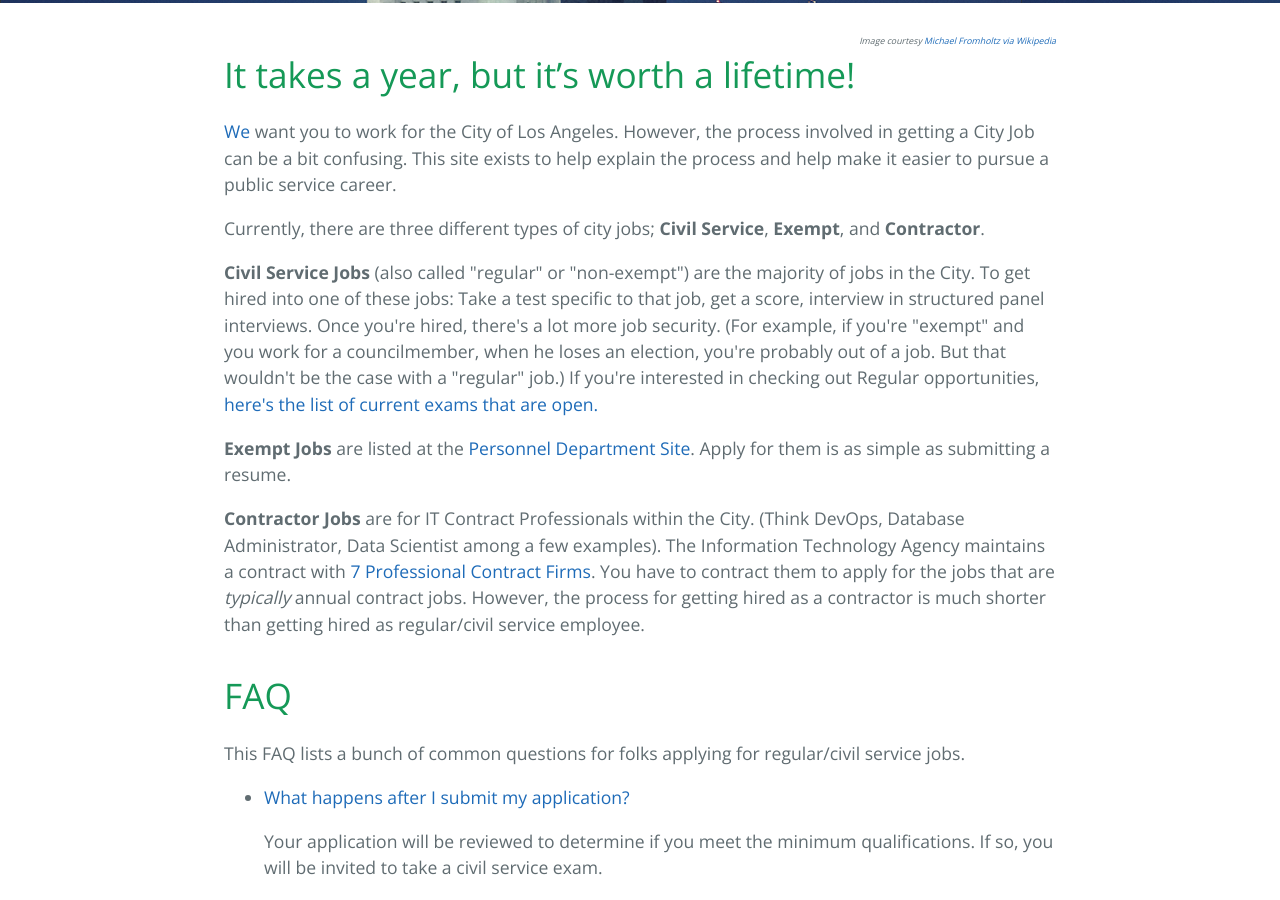
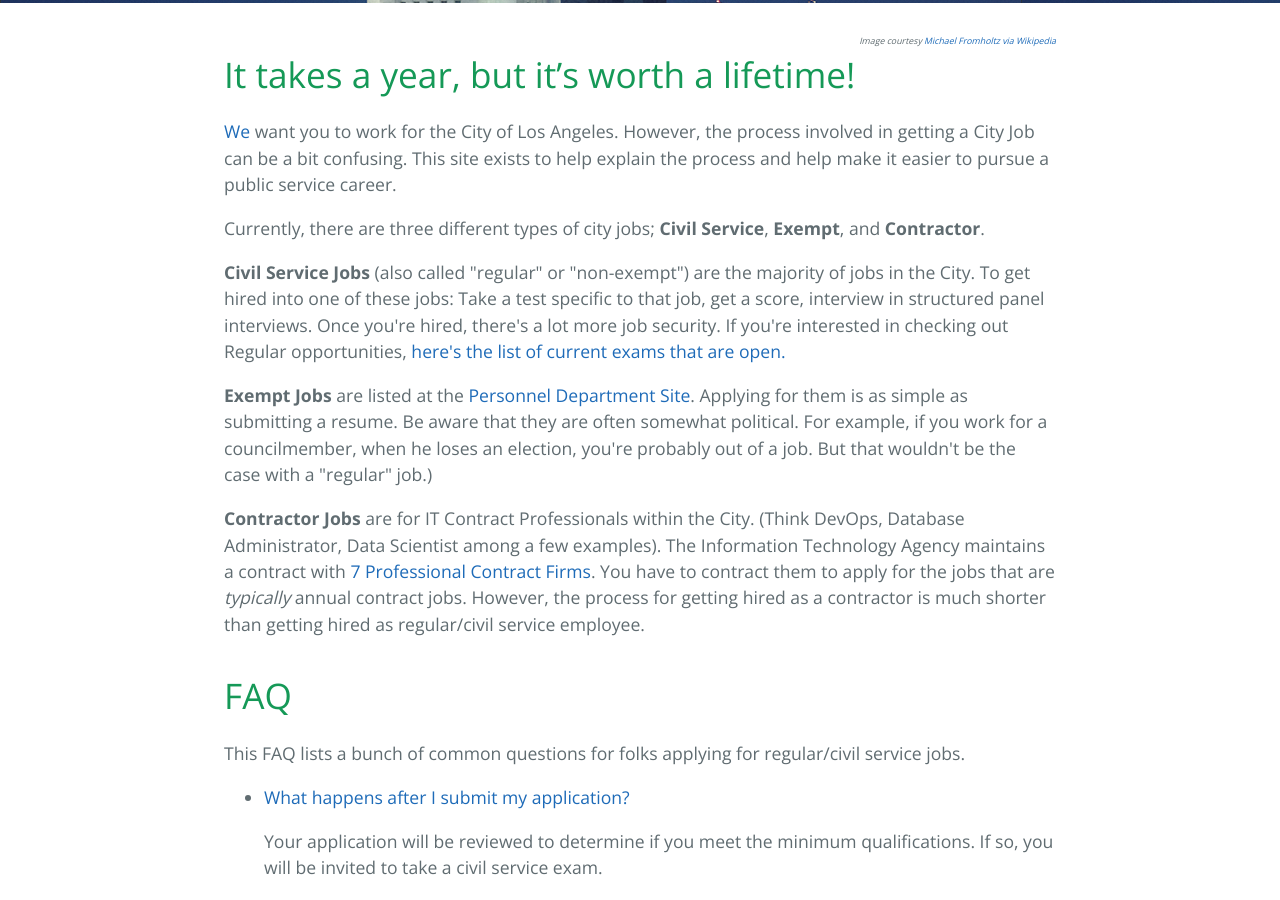
Before and after one commit to hunterowens/workfor.la, a Jekyll site: the page built from index.html, in a window 1280 px wide and 900 px high, scrolled down 315 px. Built offline with Jekyll 4.4.1, drawn with Linux system fonts in a browser that asks for light colours; the list of posts is cut into pages by our own code.

Commit message:
Update index.html

```diff
--- a/index.html
+++ b/index.html
@@ -11,9 +11,9 @@ title: {{ site.name }}
 
   <p>Currently, there are three different types of city jobs; <b>Civil Service</b>, <b>Exempt</b>, and <b>Contractor</b>.</p>
 
-  <p><b>Civil Service Jobs</b> (also called "regular" or "non-exempt") are the majority of jobs in the City. To get hired into one of these jobs: Take a test specific to that job, get a score, interview in structured panel interviews. Once you're hired, there's a lot more job security. (For example, if you're "exempt" and you work for a councilmember, when he loses an election, you're probably out of a job. But that wouldn't be the case with a "regular" job.) If you're interested in checking out Regular opportunities, <a href="https://www.governmentjobs.com/careers/lacity">here's the list of current exams that are open.</a></p>
+  <p><b>Civil Service Jobs</b> (also called "regular" or "non-exempt") are the majority of jobs in the City. To get hired into one of these jobs: Take a test specific to that job, get a score, interview in structured panel interviews. Once you're hired, there's a lot more job security. If you're interested in checking out Regular opportunities, <a href="https://www.governmentjobs.com/careers/lacity">here's the list of current exams that are open.</a></p>
 
-  <p><b>Exempt Jobs</b> are listed at the <a href="http://per.lacity.org/index.cfm?content=exemptjobs">Personnel Department Site</a>. Apply for them is as simple as submitting a resume.</p>
+  <p><b>Exempt Jobs</b> are listed at the <a href="http://per.lacity.org/index.cfm?content=exemptjobs">Personnel Department Site</a>. Applying for them is as simple as submitting a resume. Be aware that they are often somewhat political. For example, if you work for a councilmember, when he loses an election, you're probably out of a job. But that wouldn't be the case with a "regular" job.)</p>
 
   <p><b>Contractor Jobs</b> are for IT Contract Professionals within the City. (Think DevOps, Database Administrator, Data Scientist among a few examples). The Information Technology Agency maintains a contract with <a href="http://ita.lacity.org/about-ita/it-professional-contract-firms">7 Professional Contract Firms</a>. You have to contract them to apply for the jobs that are <i>typically</i> annual contract jobs. However, the process for getting hired as a contractor is much shorter than getting hired as regular/civil service employee.</p>
 
```
